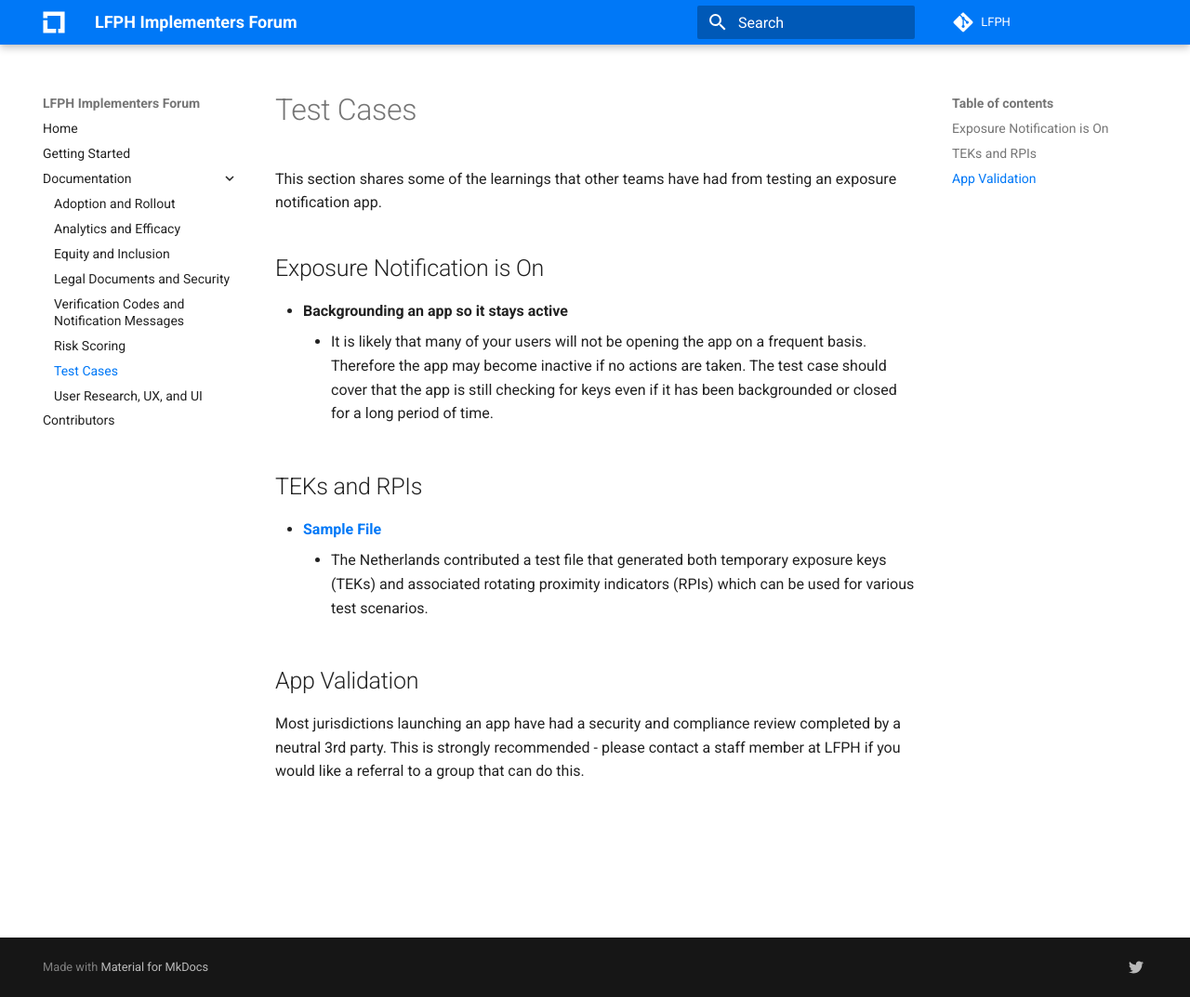
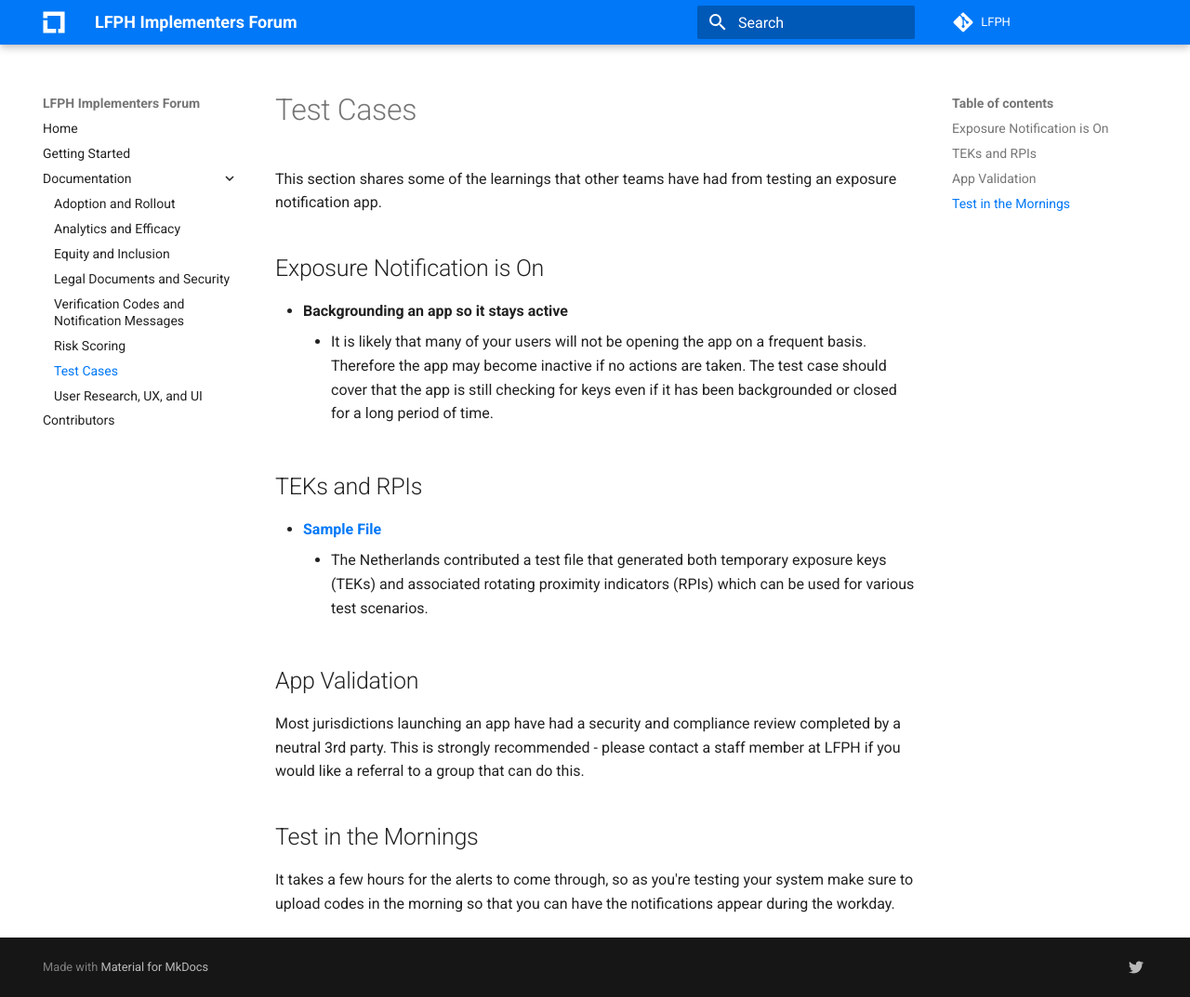
Before and after one commit to lfph/implementers-forum, an MkDocs documentation site: the page built from docs/test-cases.md, in a window 1280 px wide and 1073 px high. Shown: the whole window at 93% size. Built offline with MkDocs 1.6.1 and Material for MkDocs 9.7.7, drawn with Linux system fonts in a browser that asks for light colours; comment, search, counter and statistics services are not loaded.

Commit message:
Update test-cases.md

```diff
--- a/docs/test-cases.md
+++ b/docs/test-cases.md
@@ -15,3 +15,7 @@ This section shares some of the learnings that other teams have had from testing
 ## App Validation
 
 Most jurisdictions launching an app have had a security and compliance review completed by a neutral 3rd party. This is strongly recommended - please contact a staff member at LFPH if you would like a referral to a group that can do this.
+
+## Test in the Mornings
+
+It takes a few hours for the alerts to come through, so as you're testing your system make sure to upload codes in the morning so that you can have the notifications appear during the workday.
```
